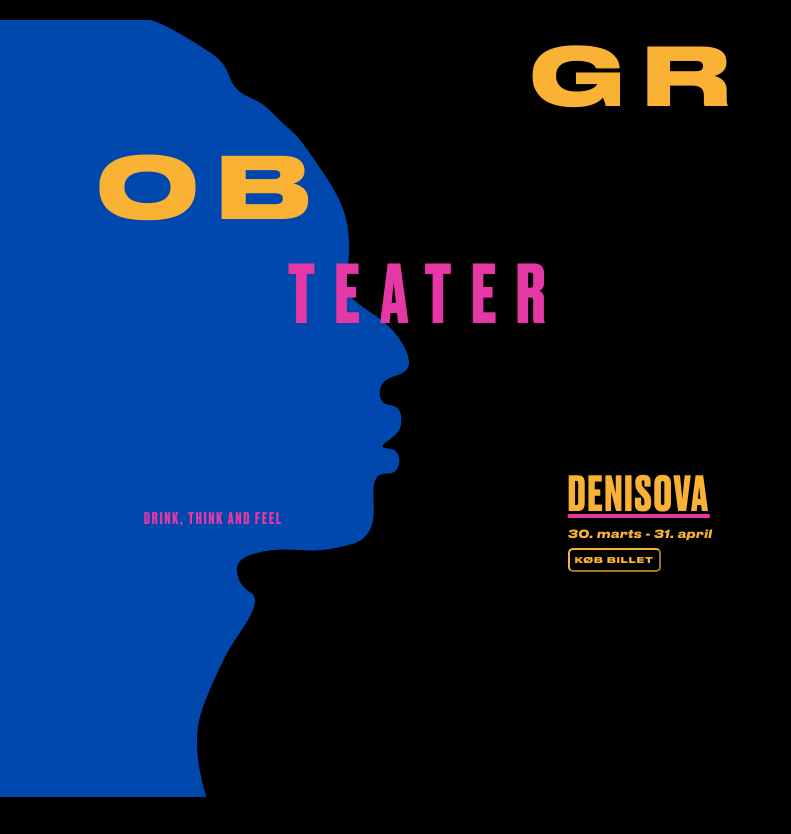
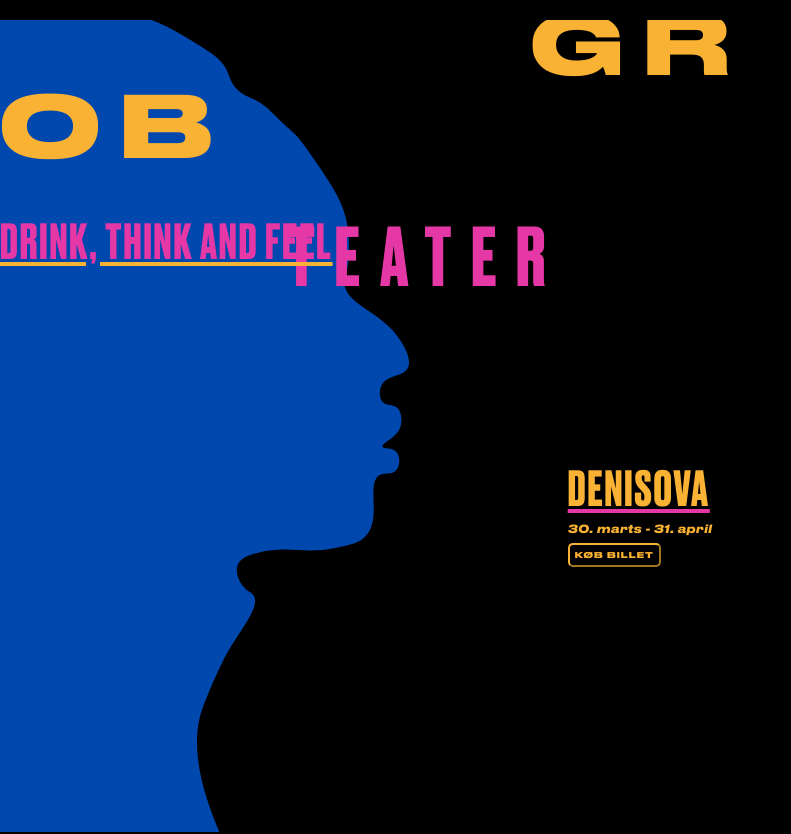
Before and after one commit to loui718d/teatergrob_14, a plain HTML site: page index.html in a window 1280 px wide. Shown: the top 834 px of the page, without its empty margins (0-791 px from the left). Drawn offline with Linux system fonts and the light colour scheme.

Commit message:
forsifde

```diff
--- a/landing.css
+++ b/landing.css
@@ -104,7 +104,7 @@ a {
 #first_section {
   display: grid;
   grid-template-columns: 1fr 1fr 1fr;
-  grid-template-rows: 1fr 1fr 1fr 1fr 1fr 1fr 1fr;
+  grid-template-rows: 50px 1fr 1fr 1fr 1fr 1fr 1fr;
 }
 
 .blaamand {
@@ -137,7 +137,8 @@ a {
   text-transform: uppercase;
   font-size: 85px;
   letter-spacing: 20px;
-  place-self: center;
+  justify-self: start;
+  margin-bottom: 1rem;
 }
 
 #teater {
@@ -153,13 +154,18 @@ a {
 
 #dtf {
   grid-column: 1/2;
-  grid-row: 5/5;
+  grid-row: 3 / span 4;
   color: #e637a7;
   font-family: "Druk Bold";
   text-transform: uppercase;
-  font-size: 1rem;
+  font-size: 3rem;
   letter-spacing: 2px;
   place-self: center;
+  writing-mode: sideways-lr;
+  place-self: start start;
+  margin-top: 1.1rem;
+  text-decoration: underline;
+  text-decoration-color: #f9b233;
 }
 
 #billet {
```
